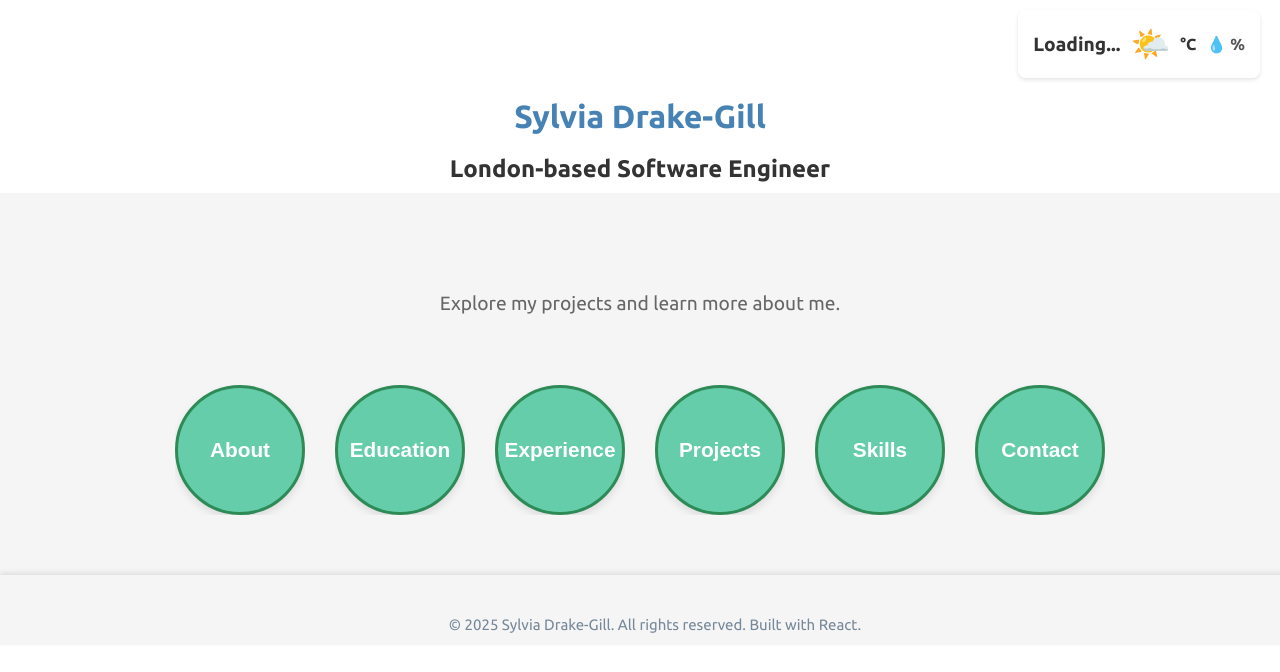
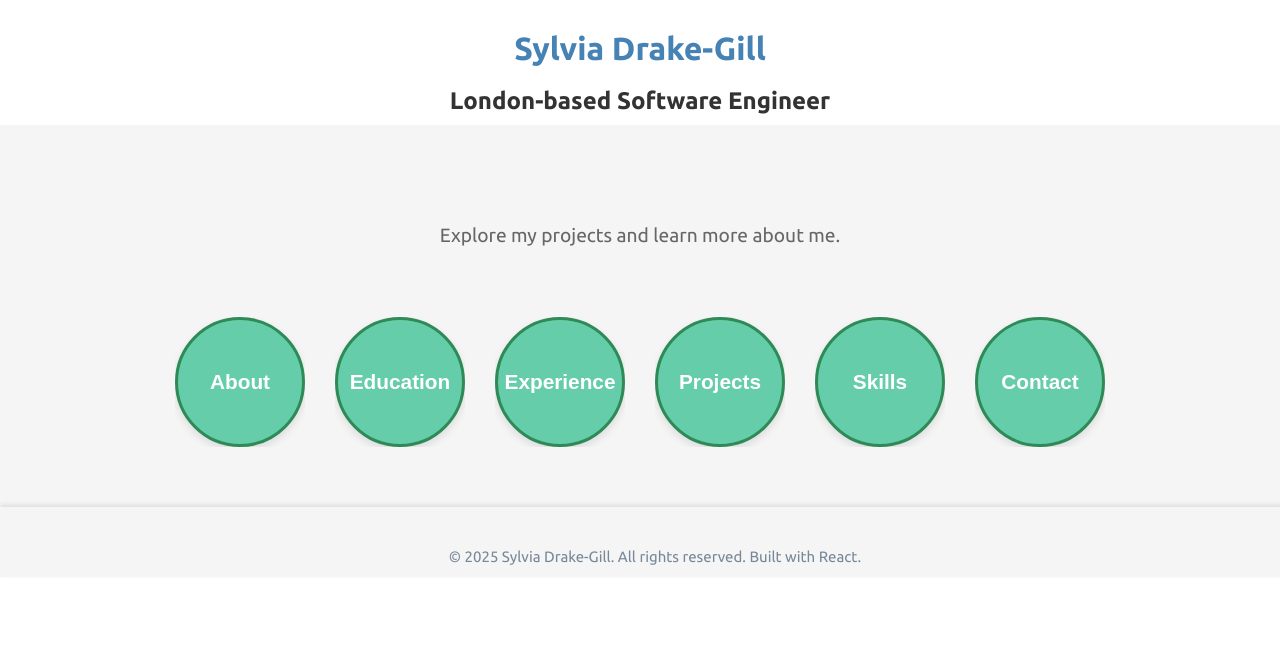
Before and after one commit to sdg877/react_portfolio, a React (Create React App) app: page / in a window 1280 px wide. Shown: the top 672 px of the page. Built offline with nearby package versions, Linux system fonts and the light colour scheme; no server answers.

Commit message:
Show current weather and update to classnames

```diff
--- a/src/components/Header.jsx
+++ b/src/components/Header.jsx
@@ -1,10 +1,9 @@
 import React, { useEffect, useState } from 'react';
 import axios from 'axios';
 import { Link } from 'react-router-dom';
-import Navbar from './Navbar';
 import '../Styles/Weather.css';
 
-const Header = () => {
+const Header = ({ showWeather }) => {
   const [location, setLocation] = useState('Loading...');
   const [temperature, setTemperature] = useState(null);
   const [rainChance, setRainChance] = useState(null);
@@ -18,7 +17,8 @@ const Header = () => {
             `https://nominatim.openstreetmap.org/reverse?lat=${latitude}&lon=${longitude}&format=json`
           );
 
-          const locationName = locationResponse.data.address.neighbourhood ||
+          const locationName =
+            locationResponse.data.address.neighbourhood ||
             locationResponse.data.address.suburb ||
             locationResponse.data.address.borough ||
             locationResponse.data.address.city_district ||
@@ -36,7 +36,7 @@ const Header = () => {
           `https://api.open-meteo.com/v1/forecast?latitude=${latitude}&longitude=${longitude}&hourly=temperature_2m,precipitation_probability,weathercode&timezone=auto`
         );
 
-        const currentHour = 0;
+        const currentHour = new Date().getHours(); // Get the actual current hour
         setTemperature(Math.round(weatherResponse.data.hourly.temperature_2m[currentHour]));
         setRainChance(weatherResponse.data.hourly.precipitation_probability[currentHour]);
 
@@ -67,9 +67,6 @@ const Header = () => {
       }
     };
 
-    getUserLocation();
-  }, []);
-
     const getWeatherIcon = (weatherCode) => {
       const weatherIcons = {
         0: '☀️',
@@ -87,19 +84,20 @@ const Header = () => {
       return weatherIcons[weatherCode] || '🌈';
     };
 
+    getUserLocation();
+  }, []);
+
   return (
     <header className="header">
       <div className="header-content">
-        <div className="navbar-container">
-          <Navbar />
-        </div>
-
+        {showWeather && (
           <Link to="/weather" className="weather-info" title="Click to see detailed weather information">
             <h2 className="location">{location}</h2>
             <span className="weather-icon">{weatherIcon}</span>
             <p className="temperature">{temperature}°C</p>
             <p className="rain-chance">💧 {rainChance}%</p>
           </Link>
+        )}
       </div>
     </header>
   );
```
Lines whose indentation alone changed are shown as unchanged.
